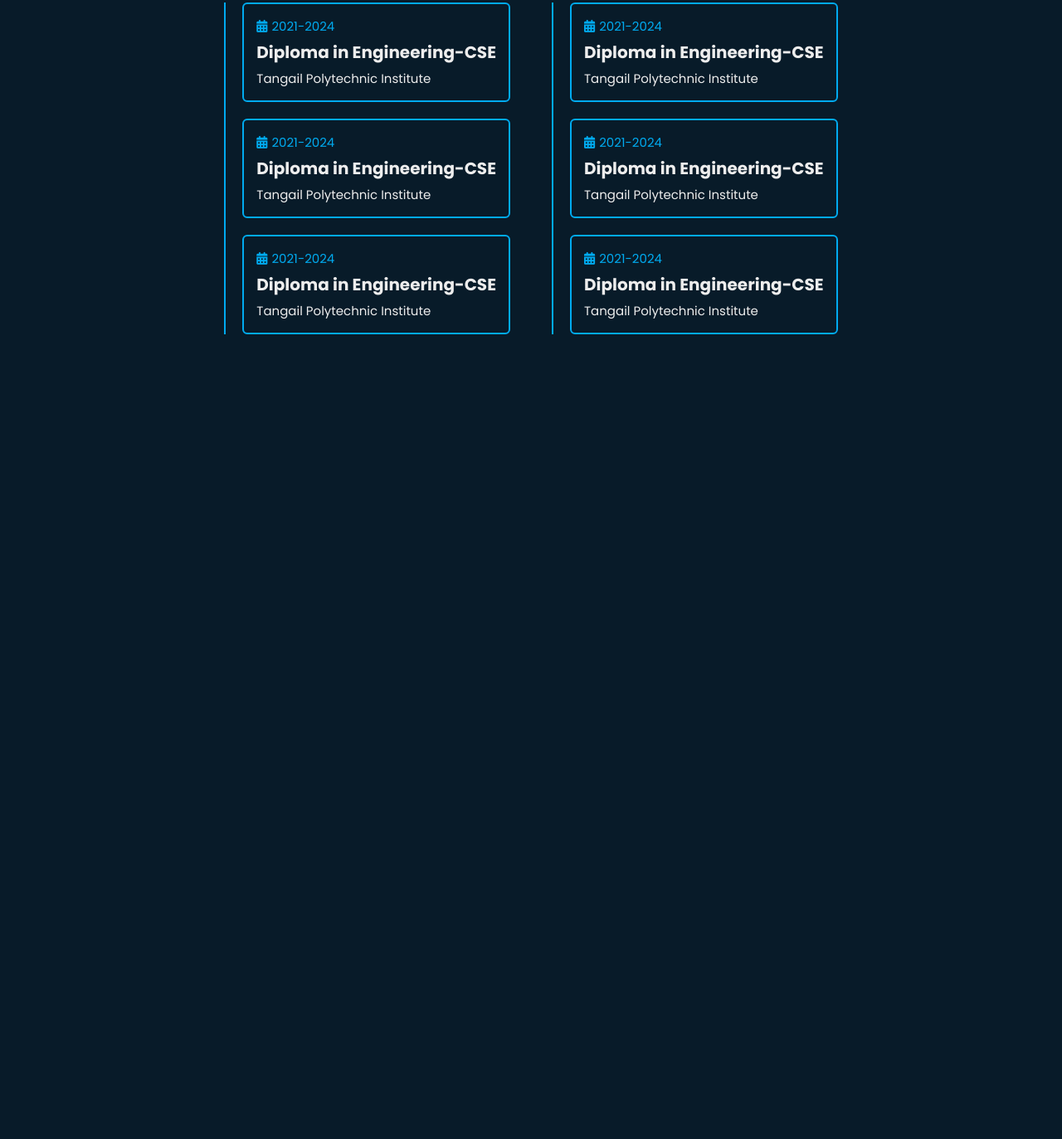
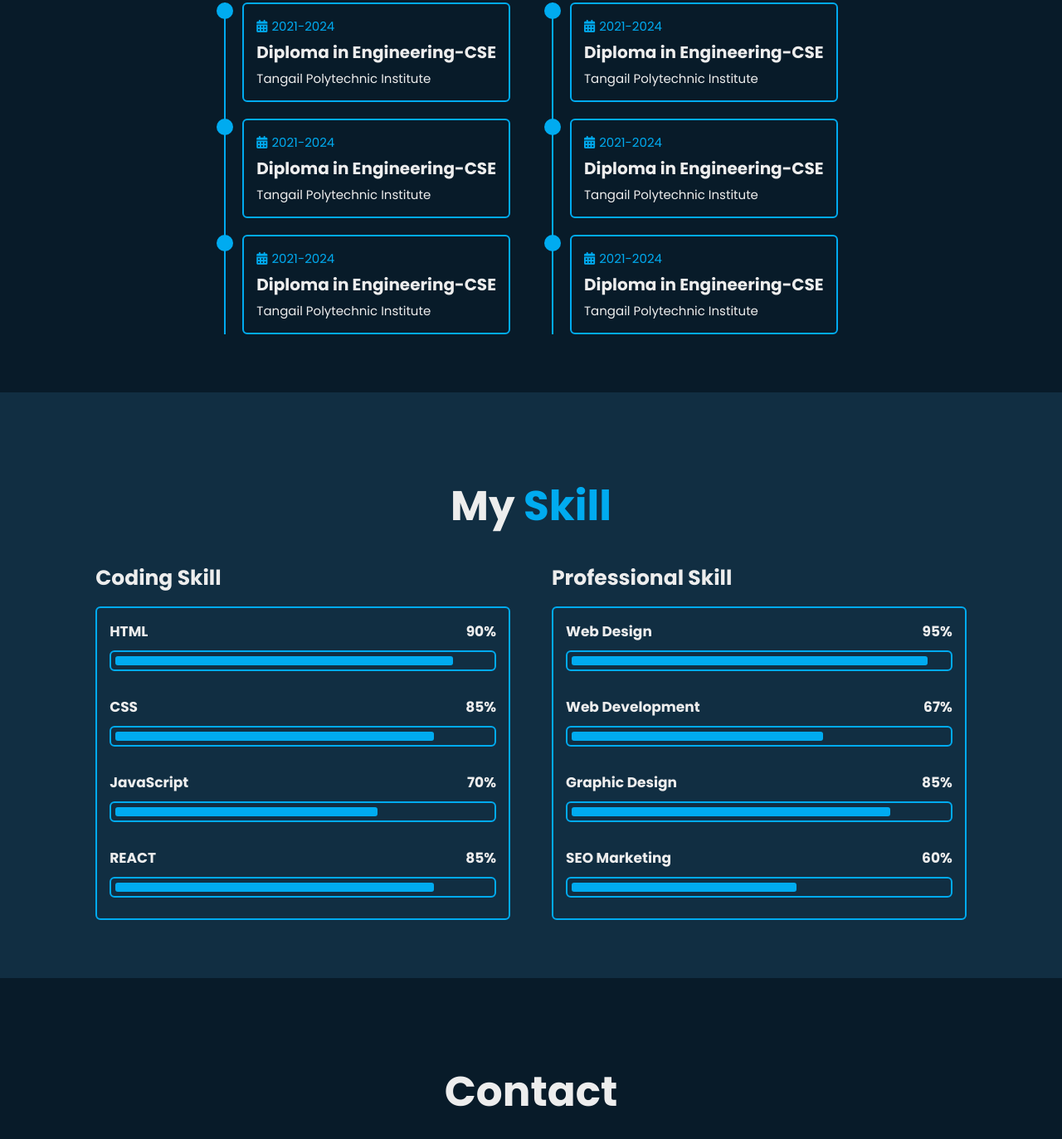
Before and after one commit to Ellham-dev/portfollio-one, a plain HTML site: page index.html in a window 1280 px wide. Shown: the part 1855-3228 px from the top of the page at 83% size. Before the commit the page ends 2328 px from the top, so only its background shows below. Drawn offline with nearby package versions, Linux system fonts and the light colour scheme.

Commit message:
skill part complete

```diff
--- a/css/style.css
+++ b/css/style.css
@@ -314,12 +314,40 @@ span {
     padding-left: 2rem;
 }
 
+.education-box .education-content::before {
+    content: '';
+    position: absolute;
+    top: 0;
+    left: -1.1rem;
+    width: 2rem;
+    height: 2rem;
+    background: var(--main-color);
+    border-radius: 50%;
+}
+
 .education-content .content {
     position: relative;
     padding: 1.5rem;
     border: .2rem solid var(--main-color);
     border-radius: .6rem;
     margin-bottom: 2rem;
+    overflow: hidden;
+}
+
+.education-content .content::before {
+    content: '';
+    position: absolute;
+    top: 0;
+    left: 0;
+    width: 0;
+    height: 100%;
+    background-color: var(--second-bg-color);
+    z-index: -1;
+    transition: .5s;
+}
+
+.education-content .content:hover::before {
+    width: 100%;
 }
 
 .education-content .content .year {
@@ -332,12 +360,119 @@ span {
     padding-right: .5rem;
 }
 
-.education-content .content h3{
+.education-content .content h3 {
     font-size: 2rem;
 
 }
 
-.education-content .content p{
+.education-content .content p {
     font-size: 1.5rem;
     padding-top: .5rem;
 }
+
+.skills {
+    min-height: auto;
+    padding-bottom: 7rem;
+    background: var(--second-bg-color);
+}
+
+.skills .skill-row {
+    display: flex;
+    flex-wrap: wrap;
+    gap: 5rem;
+}
+
+.skill-row .skill-column {
+    flex: 1 1 40rem;
+}
+
+.skill-column .title {
+    font-size: 2.5rem;
+    margin: 0 0 1.5rem;
+}
+
+.skills-box .skill-content {
+    position: relative;
+    border: .2rem solid var(--main-color);
+    border-radius: .6rem;
+    padding: .5rem 1.5rem;
+    z-index: 1;
+    overflow: hidden;
+
+}
+
+.skills-box .skill-content::before{
+    content: '';
+    position: absolute;
+    top: 0;
+    left: 0;
+    width: 0;
+    height: 100%;
+    background: var(--bg-color);
+    z-index: -1;
+    transition: .5s;
+}
+.skills-box .skill-content:hover:before{
+    width: 100%;
+}
+
+.skill-content .progress {
+    padding: 1rem 0;
+}
+
+.skill-content .progress h3 {
+    font-size: 1.7rem;
+    display: flex;
+    justify-content: space-between;
+}
+
+.skill-content .progress h3 span {
+    color: var(--text-color);
+}
+
+.skill-content .progress .bar {
+    height: 2.5rem;
+    border-radius: .6rem;
+    border: .2rem solid var(--main-color);
+    padding: .5rem;
+    margin: 1rem 0;
+}
+
+.skill-content .progress .bar span {
+    display: block;
+    height: 100%;
+    border-radius: .3rem;
+    background: var(--main-color);
+}
+
+.skill-column:nth-child(1) .skill-content .progress:nth-child(1) .bar span {
+    width: 90%;
+}
+
+.skill-column:nth-child(1) .skill-content .progress:nth-child(2) .bar span {
+    width: 85%;
+}
+
+.skill-column:nth-child(1) .skill-content .progress:nth-child(3) .bar span {
+    width: 70%;
+}
+
+.skill-column:nth-child(1) .skill-content .progress:nth-child(4) .bar span {
+    width: 85%;
+}
+
+.skill-column:nth-child(2) .skill-content .progress:nth-child(1) .bar span {
+    width: 95%;
+}
+
+.skill-column:nth-child(2) .skill-content .progress:nth-child(2) .bar span {
+    width: 67%;
+}
+
+.skill-column:nth-child(2) .skill-content .progress:nth-child(3) .bar span {
+    width: 85%;
+}
+
+.skill-column:nth-child(2) .skill-content .progress:nth-child(4) .bar span {
+    width: 60%;
+}
--- a/index.html
+++ b/index.html
@@ -145,6 +145,67 @@
         </div>
     </section>
 
+    <!-- skillSectionDesign -->
+
+    <section class="skills" id="skills">
+        <h2 class="heading">My <span>Skill</span></h2>
+
+        <div class="skill-row">
+            <div class="skill-column">
+                <h3 class="title">Coding Skill</h3>
+
+                <div class="skills-box">
+                    <div class="skill-content">
+                        <div class="progress">
+                            <h3>HTML <span>90%</span></h3>
+                            <div class="bar"><span></span></div>
+                        </div>
+                        <div class="progress">
+                            <h3>CSS <span>85%</span></h3>
+                            <div class="bar"><span></span></div>
+                        </div>
+                        <div class="progress">
+                            <h3>JavaScript <span>70%</span></h3>
+                            <div class="bar"><span></span></div>
+                        </div>
+                        <div class="progress">
+                            <h3>REACT <span>85%</span></h3>
+                            <div class="bar"><span></span></div>
+                        </div>
+                    </div>
+                </div>
+            </div>
+            <div class="skill-column">
+                <h3 class="title">Professional Skill</h3>
+
+                <div class="skills-box">
+                    <div class="skill-content">
+                        <div class="progress">
+                            <h3>Web Design <span>95%</span></h3>
+                            <div class="bar"><span></span></div>
+                        </div>
+                        <div class="progress">
+                            <h3>Web Development <span>67%</span></h3>
+                            <div class="bar"><span></span></div>
+                        </div>
+                        <div class="progress">
+                            <h3>Graphic Design <span>85%</span></h3>
+                            <div class="bar"><span></span></div>
+                        </div>
+                        <div class="progress">
+                            <h3>SEO Marketing <span>60%</span></h3>
+                            <div class="bar"><span></span></div>
+                        </div>
+                    </div>
+                </div>
+            </div>
+        </div>
+    </section>
+
+    <!-- ContactSectionDesign -->
+<section class="contact" id="contact">
+    <h2 class="heading">Contact</h2>
+</section>
 
 
     <script src="js/script.js"></script>
```
